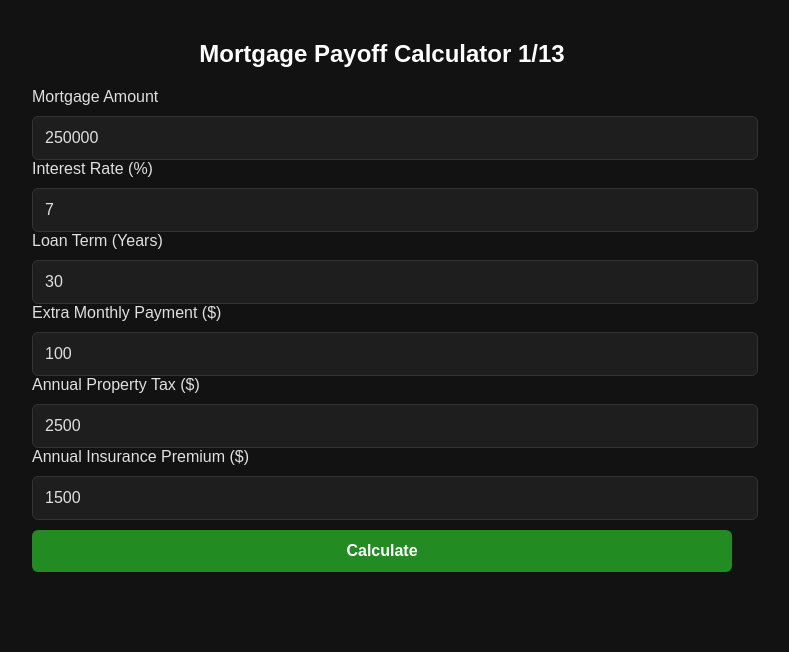
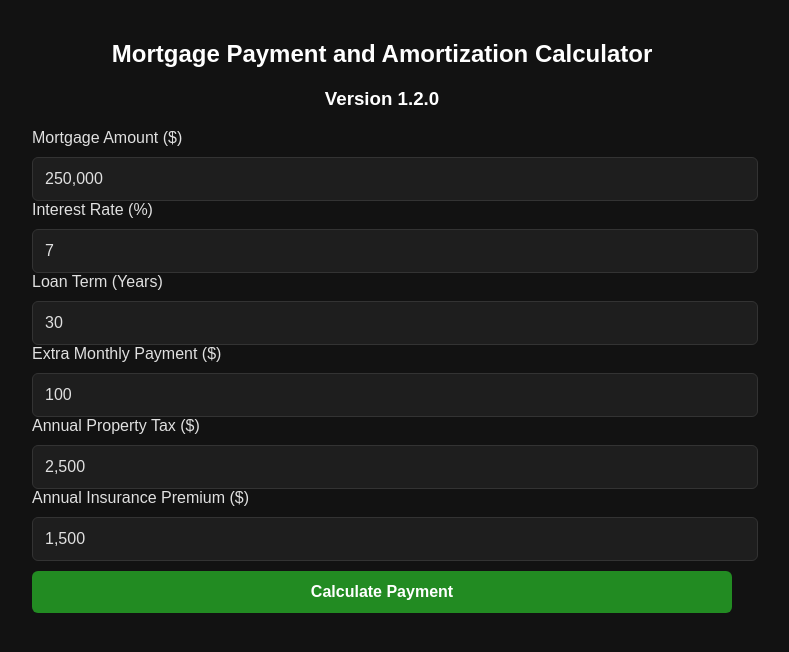
Before and after one commit to DaneJ081/Mortgage-Payoff-Calc, a Flask app: page / in a window 1280 px wide. Shown: the top 652 px of the page, without its empty margins (258-1047 px from the left). Run offline with Flask 3, Linux system fonts and the light colour scheme.

Commit message:
Added commas to numberical input fields

```diff
--- a/templates/index.html
+++ b/templates/index.html
@@ -14,6 +14,10 @@
     }
 
     h2 {
+        color: #ffffff;
+        text-align: center;
+    }
+    h3 {
         color: #ffffff;
         text-align: center;
     }
@@ -62,28 +66,29 @@
 </head>
 <body>
 
-<h2>Mortgage Payoff Calculator 1/13</h2>
+<h2>Mortgage Payment and Amortization Calculator</h2>
+<h3>Version 1.2.0</h3>
 
-<form method="POST">
-    <label>Mortgage Amount</label>
-    <input type="text" name="loan" value="{{ request.form.get('loan', '250000') }}">
+<form method="POST" onsubmit ="stripCommas(this)">
+    <label>Mortgage Amount ($)</label>
+    <input type="text" name="loan" value="{{ request.form.get('loan', '250000') }}" oninput="formatNumberLive(this)" data-format="number">
 
     <label>Interest Rate (%)</label>
-    <input type="text" name="rate" value="{{ request.form.get('rate', '7') }}">
+    <input type="text" name="rate" value="{{ request.form.get('rate', '7') }}" >
 
     <label>Loan Term (Years)</label>
     <input type="text" name="term" value="{{ request.form.get('term', '30') }}">
 
     <label>Extra Monthly Payment ($)</label>
-    <input type="text" name="extra" value="{{ request.form.get('extra', '100') }}">
+    <input type="text" name="extra" value="{{ request.form.get('extra', '100') }}" oninput="formatNumberLive(this)" data-format="number">
 
     <label>Annual Property Tax ($)</label>
-    <input type="text" name="tax" value="{{ request.form.get('tax', '2500') }}">
+    <input type="text" name="tax" value="{{ request.form.get('tax', '2500') }}" oninput="formatNumberLive(this)" data-format="number">
 
     <label>Annual Insurance Premium ($)</label>
-    <input type="text" name="insurance" value="{{ request.form.get('insurance', '1500') }}">
+    <input type="text" name="insurance" value="{{ request.form.get('insurance', '1500') }}" oninput="formatNumberLive(this)" data-format="number">
 
-    <button type="submit">Calculate</button>
+    <button type="submit">Calculate Payment</button>
 </form>
 
 {% if result %}
@@ -91,10 +96,10 @@
     {% if result.error %}
         <p style="color: red;">{{ result.error }}</p>
     {% else %}
-        <p><b>Base Monthly Payment:</b> ${{ result.monthlyPayment }}</p>
-        <p><b>Monthly Payment with Extra:</b> ${{ result.monthlyPayment + result.extra }}</p>
-        <p><b>Payoff WITHOUT extra:</b> {{ result.payoff1 }} and ${{ result.totalInterest }}K in interest paid.</p>
-        <p><b>Payoff WITH extra:</b> {{ result.payoff2 }} and ${{ result.totalInterest2 }}K in interest paid.</p>
+        <p><b>Base monthly payment:</b> ${{ result.monthlyPayment }}</p>
+        <p><b>Total monthly payment:</b> ${{ result.monthlyPayment + result.extra }}</p>
+        <p><b>Payoff WITHOUT extra payment:</b> {{ result.payoff1 }} and ${{ result.totalInterest }}K in interest paid.</p>
+        <p><b>Payoff WITH extra payment:</b> {{ result.payoff2 }} and ${{ result.totalInterest2 }}K in interest paid.</p>
         <p><b>Total saved :</b> {{ result.saved }} and ${{ result.interestDifference }}k in interest.</p>
 
         <h3>Payoff Chart</h3>
@@ -105,3 +110,35 @@
 
 </body>
 </html>
+<script>
+function formatNumberLive(input) {
+    // Save cursor position
+    const selectionStart = input.selectionStart;
+
+    // Remove non-digits
+    let value = input.value.replace(/[^\d]/g, '');
+
+    if (value === '') {
+        input.value = '';
+        return;
+    }
+
+    // Format number
+    input.value = Number(value).toLocaleString('en-US');
+
+    // Restore cursor position safely
+    input.setSelectionRange(selectionStart, selectionStart);
+}
+
+function stripCommas(form) {
+    const inputs = form.querySelectorAll('input[type="text"]');
+    inputs.forEach(input => {
+        input.value = input.value.replace(/,/g, '');
+    });
+}
+document.addEventListener("DOMContentLoaded", function () {
+    document.querySelectorAll("input[data-format='number']").forEach(input => {
+        formatNumberLive(input);
+    });
+});
+</script>
```
